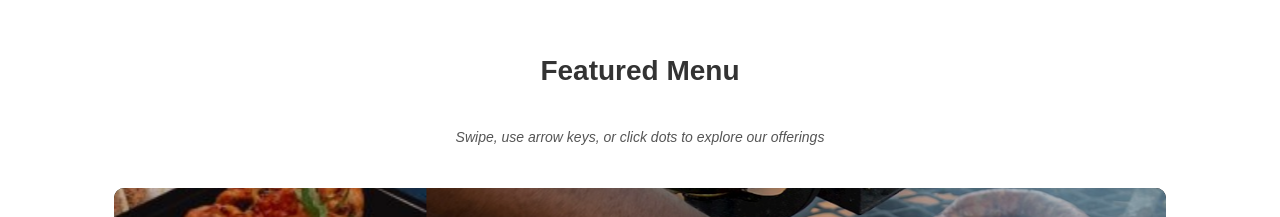
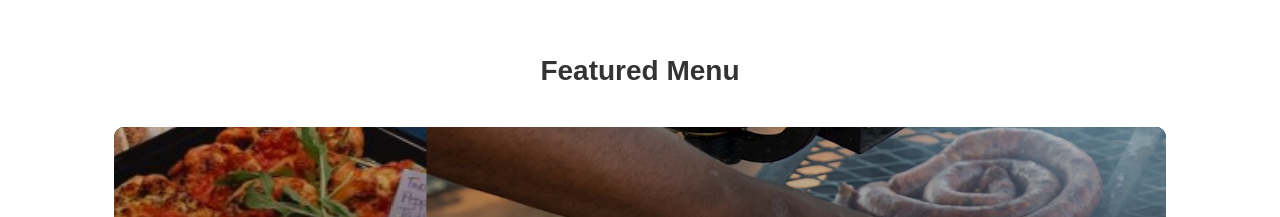
Before and after one commit to percy-hash/melcateringsolutions, a plain HTML site: page Index.html in a window 1280 px wide. Shown: the part 1940-2157 px from the top of the page. Drawn offline with Linux system fonts and the light colour scheme.

Commit message:
Add files via upload

```diff
--- a/Index.html
+++ b/Index.html
@@ -105,8 +105,6 @@
 <section id="menu" class="section">
   <div class="container">
     <h2>Featured Menu</h2>
-    <p class="menu-hint">Swipe, use arrow keys, or click dots to explore our offerings</p>
-
     <div class="CSSgal" aria-roledescription="carousel" aria-label="Featured menu slider">
       <!-- Targets (do not wrap in a parent) -->
       <s id="s1"></s>
```
